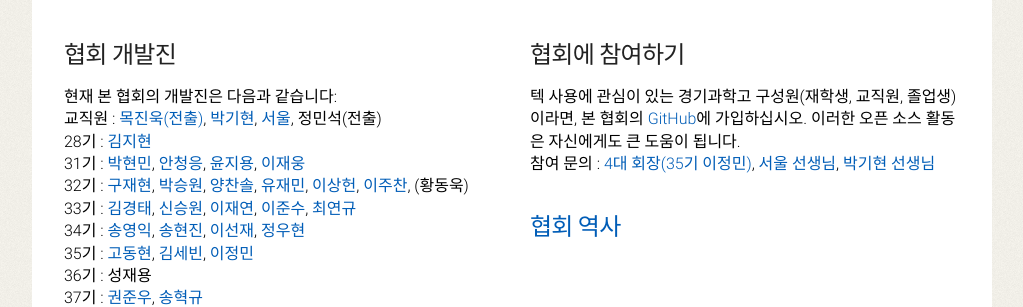
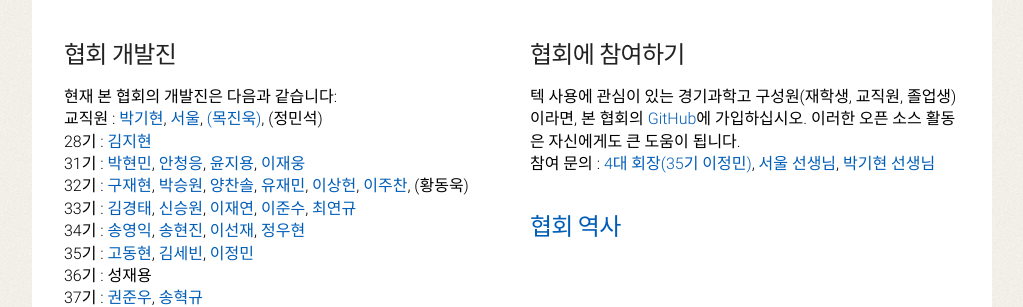
Before and after one commit to gshstexsociety/gshstexsociety.github.io, a Jekyll site: the page built from 참여/index.md, in a window 1280 px wide. Shown: the part 538-845 px from the top of the page, without its empty margins (128-1151 px from the left). Built offline with Jekyll 4.4.1, drawn with Linux system fonts in a browser that asks for light colours.

Commit message:
Update index.md

```diff
--- a/참여/index.md
+++ b/참여/index.md
@@ -23,7 +23,7 @@ permalink: /참여/
     <h2>협회 개발진</h2>
     <p>현재 본 협회의 개발진은 다음과 같습니다:
     <br>
-    교직원 : <a href="https://github.com/mchinook">목진욱(전출)</a>, <a href="https://github.com/guitar79">박기현</a>, <a href="https://github.com/WoolSeo">서울</a>, 정민석(전출)
+    교직원 : <a href="https://github.com/guitar79">박기현</a>, <a href="https://github.com/WoolSeo">서울</a>, <a href="https://github.com/mchinook">(목진욱)</a>, (정민석)
     <br>
     28기 : <a href="https://github.com/simnalamburt">김지현</a>
     <br>
```
